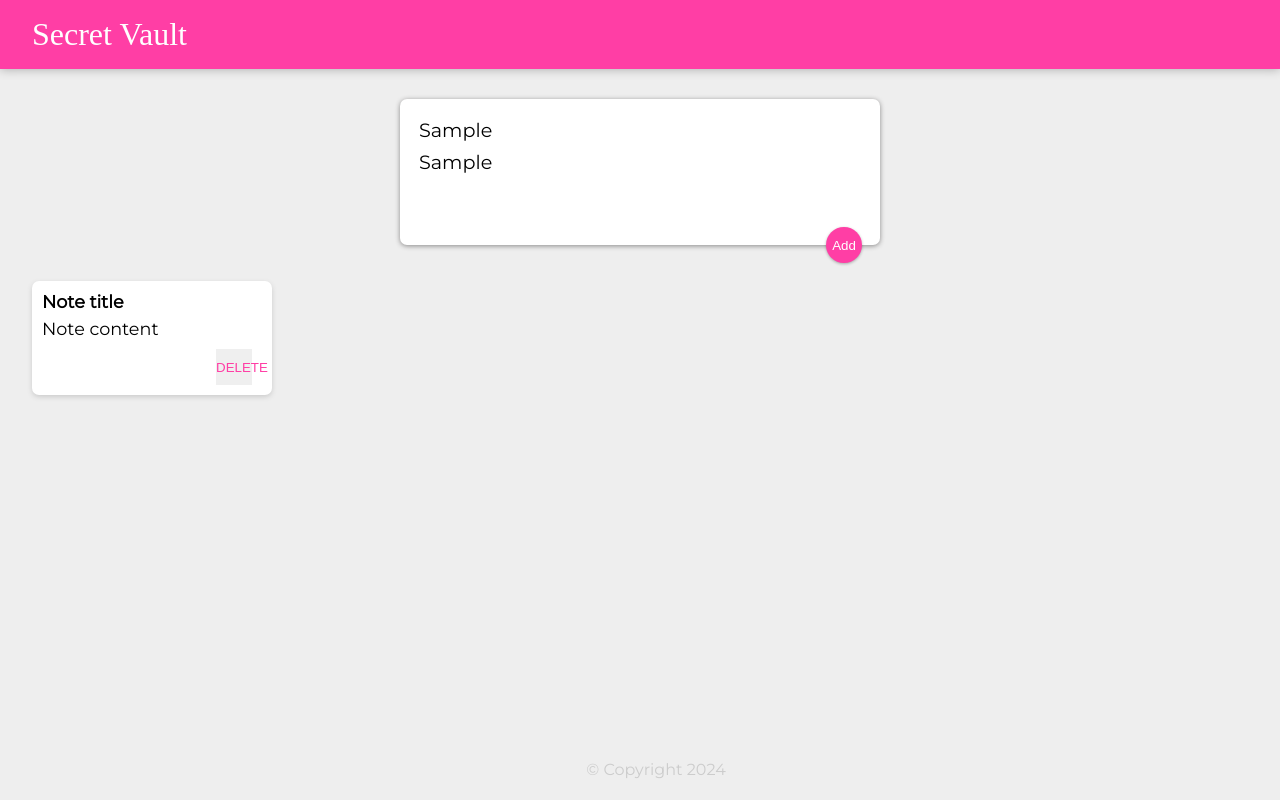
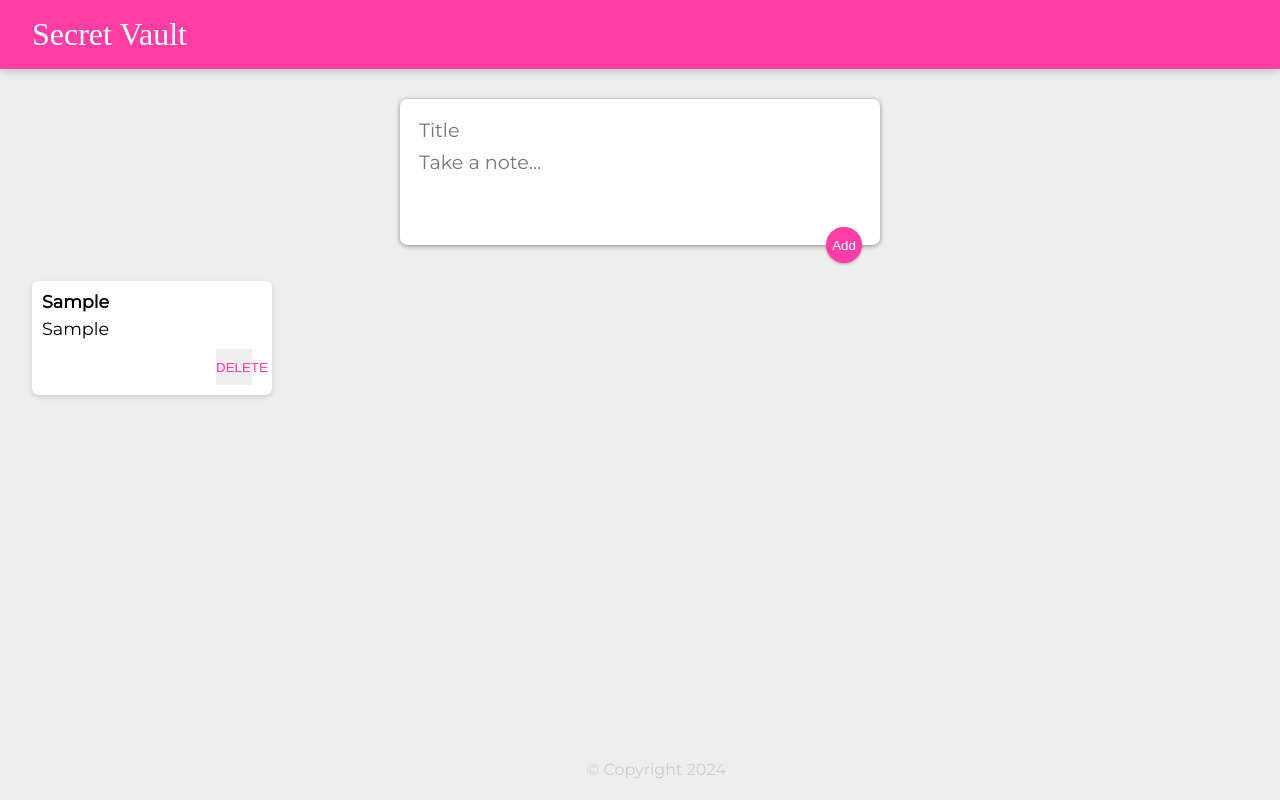
Before and after one commit to HarsikaKumari/secretVault, a React (Create React App) app: page / in a window 1280 px wide. Both pictures are taken after typing "Sample", "Sample" into the empty fields and a click on the button "Add". Built offline with nearby package versions, Linux system fonts and the light colour scheme; a web font is replaced by a local one.

Commit message:
feat(input): adding your input to the page

```diff
--- a/src/App.js
+++ b/src/App.js
@@ -1,15 +1,25 @@
-import React from "react";
+import { useState } from "react";
 import Header from "../src/components/Header";
 import CreateArea from "./components/CreateArea";
 import Note from "./components/Note";
 import Footer from "./components/Footer";
 
 function App() {
+  const [noteItem, setNoteItem] = useState([]);
+
   return (
     <div>
       <Header />
-      <CreateArea />
-      <Note key={1} title="Note title" content="Note content" />
+      <CreateArea
+        setNoteItem={setNoteItem}
+      />
+      {noteItem.map((note, index) =>
+        <Note
+          key={index}
+          title={note.title}
+          content={note.content} />
+      )}
+
       <Footer />
     </div>
   );
--- a/src/components/CreateArea.jsx
+++ b/src/components/CreateArea.jsx
@@ -1,6 +1,6 @@
 import { useState } from 'react';
 
-const CreateArea = () => {
+const CreateArea = ({ setNoteItem }) => {
     const [note, setNote] = useState({
         title: "",
         content: "",
@@ -8,7 +8,14 @@ const CreateArea = () => {
 
     const addItem = (e) => {
         e.preventDefault();
-        console.log(note);
+        setNoteItem((prev) => {
+            return [...prev, note];
+        });
+
+        setNote({
+            title: "",
+            content: ""
+        });
     }
 
 
@@ -16,7 +23,7 @@ const CreateArea = () => {
         setNote((prev) => {
             return {
                 ...prev,
-               [ e.target.name]: e.target.value
+                [e.target.name]: e.target.value
             }
         })
     }
@@ -37,7 +44,7 @@ const CreateArea = () => {
                     value={note.content}
                     onChange={handleChange}
                 />
-                <button onClick={addItem}>Add</button>
+                <button onClick={addItem} >Add</button>
             </form>
         </div>
     )
--- a/src/components/Note.jsx
+++ b/src/components/Note.jsx
@@ -1,10 +1,10 @@
 import React from "react";
 
-function Note(props) {
+function Note({title, content}) {
   return (
     <div className="note">
-      <h1>{props.title}</h1>
-      <p>{props.content}</p>
+      <h1>{title}</h1>
+      <p>{content}</p>
       <button>DELETE</button>
     </div>
   );
```
